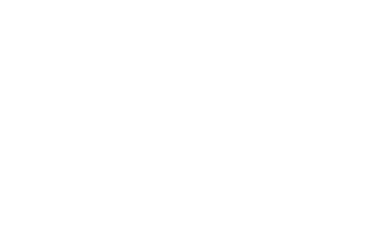
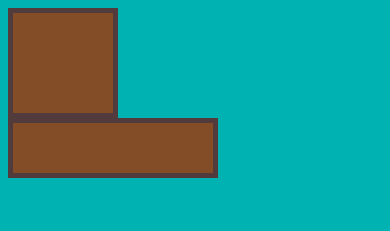
Before and after one commit to SarcasticSunray/portfolio-website, a plain HTML site: page final project website/perry.html in a window 390 px wide. Drawn offline with Linux system fonts and the light colour scheme.

```diff
--- a/final project website/perry.html
+++ b/final project website/perry.html
@@ -3,9 +3,28 @@
 <head>
     <meta charset="UTF-8">
     <meta name="viewport" content="width=device-width, initial-scale=1.0">
-    <title>Perry the platypus?!?!?!</title>
+    <title>Perry the Platypus?!?!?!</title>
+    <link rel="stylesheet" href="styles/perry.css">
 </head>
 <body>
-
+    <header>
+        <div id="hatBorder"></div>
+        <div id="hat"></div>
+        <div id="hatBrimBorder"></div>
+        <div id="hatBrim"></div>
+    </header>
+    <div id="content">
+        <div id="face">
+            <div id="eye"></div>
+            <div id="eye"></div>
+            <div id="nose"></div>
+        </div>
+        <div id="tail"></div>
+        <div id="feet">
+            <div id="foot"></div>
+            <div id="foot"></div>
+        </div>
+    </div>
+    <footer></footer>
 </body>
 </html>
--- a/final project website/styles/perry.css
+++ b/final project website/styles/perry.css
@@ -19,13 +19,40 @@
 }
 
 body {
-    background-color: var(--light-teal);
-    font-family: "Ferbtastic";
-    color: var(--hat);
-    display: flex;
-    flex-direction: column;
+    background-color: var(--body);
 }
 
-body a {
-    color: var(--highlight-color);
+header {
+    display: grid;
+    grid-template-rows: 1fr 1fr;
 }
+
+#hatBorder {
+    background-color: var(--hat-band);
+    width: 110px;
+    height: 110px;
+    grid-area: 1/1/2/2;
+}
+
+#hat {
+    background-color: var(--hat);
+    width: 100px;
+    height: 100px;
+    grid-area: 1/1/2/2;
+    margin: 5px 0px 0px 5px;
+}
+
+#hatBrimBorder {
+    background-color: var(--hat-band);
+    width: 210px;
+    height: 60px;
+    grid-area: 2/1/3/2;
+}
+
+#hatBrim {
+    background-color: var(--hat);
+    width: 200px;
+    height: 50px;
+    grid-area: 2/1/3/2;
+    margin: 5px 0px 0px 5px;
+}
--- a/final project website/styles/styles.css
+++ b/final project website/styles/styles.css
@@ -0,0 +1,10 @@
+@import url('https://fonts.googleapis.com/css2?family=Roboto:ital,wght@0,100..900;1,100..900&display=swap');
+
+@font-face {
+    font-family: "Ferbtastic";
+    src: url("../fonts/Phineas\ y\ Ferb.ttf") format("truetype");
+}
+
+body {
+    font-family: Ferbtastic;
+}
```
Also changed, not shown: portfolio-website/styles/styles.css (+18 -5 lines).
